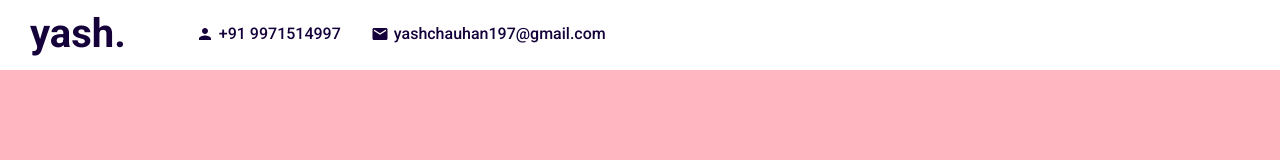
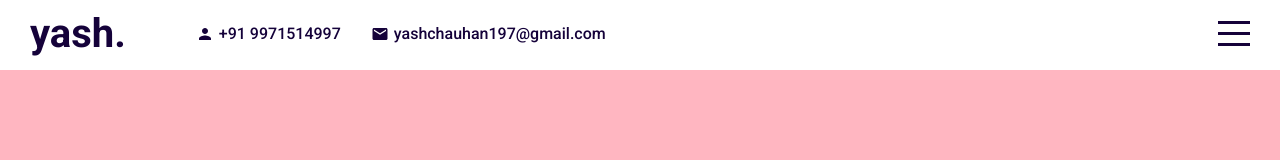
Before and after one commit to yash3001/yash30, a React (Create React App) app: page / in a window 1280 px wide. Shown: the top 160 px of the page. Built offline with nearby package versions, Linux system fonts and the light colour scheme.

Commit message:
top bar and menu complete

```diff
--- a/src/App.jsx
+++ b/src/App.jsx
@@ -4,12 +4,16 @@ import Portfolio from "./components/Portfolio/Portfolio";
 import Works from "./components/Works/Works";
 import Testimonials from "./components/Testimonials/Testimonials";
 import Contact from "./components/Contact/Contact";
+import Menu from "./components/Menu/Menu";
 import "./app.scss";
+import { useState } from "react";
 
 function App() {
+  const [menuOpen, setMenuOpen] = useState(false);
   return (
     <div className="app">
-      <Topbar />
+      <Topbar menuOpen={menuOpen} setMenuOpen={setMenuOpen} />
+      <Menu menuOpen={menuOpen} setMenuOpen={setMenuOpen} />
       <div className="sections">
         <Intro />
         <Portfolio />
--- /dev/null
+++ b/src/components/Menu/Menu.jsx
@@ -0,0 +1,35 @@
+import "./menu.scss";
+
+export default function Menu({ menuOpen, setMenuOpen }) {
+  return (
+    <div className={"menu " + (menuOpen && "active")}>
+      <ul>
+        <li>
+          <a href="#intro" onClick={() => setMenuOpen(!menuOpen)}>
+            Home
+          </a>
+        </li>
+        <li>
+          <a href="#portfolio" onClick={() => setMenuOpen(!menuOpen)}>
+            Portfolio
+          </a>
+        </li>
+        <li>
+          <a href="#works" onClick={() => setMenuOpen(!menuOpen)}>
+            Works
+          </a>
+        </li>
+        <li>
+          <a href="#testimonials" onClick={() => setMenuOpen(!menuOpen)}>
+            Testimonials
+          </a>
+        </li>
+        <li>
+          <a href="#contact" onClick={() => setMenuOpen(!menuOpen)}>
+            Conect
+          </a>
+        </li>
+      </ul>
+    </div>
+  );
+}
--- /dev/null
+++ b/src/components/Menu/menu.scss
@@ -0,0 +1,44 @@
+@import "../../global.scss";
+
+.menu {
+  width: 300px;
+  height: 100vh;
+  background-color: $mainColor;
+  position: fixed;
+  top: 0;
+  right: -300px;
+  z-index: 2;
+
+  display: flex;
+  flex-direction: column;
+  justify-content: center;
+  align-items: center;
+  transition: all 0.5s ease;
+
+  &.active {
+    right: 0;
+  }
+
+  ul {
+    margin: 0;
+    padding: 0;
+    list-style: none;
+    font-size: 30px;
+    font-weight: 300;
+    color: white;
+    width: 60%;
+
+    li {
+      margin-bottom: 30px;
+      a {
+        font-size: inherit;
+        color: inherit;
+        text-decoration: none;
+      }
+
+      &:hover {
+        font-weight: 500;
+      }
+    }
+  }
+}
--- a/src/components/Topbar/Topbar.jsx
+++ b/src/components/Topbar/Topbar.jsx
@@ -1,9 +1,9 @@
 import "./topbar.scss";
 import { Person, Mail } from "@material-ui/icons";
 
-export default function Topbar() {
+export default function Topbar({ menuOpen, setMenuOpen }) {
   return (
-    <div className="topbar">
+    <div className={"topbar " + (menuOpen && "active")}>
       <div className="wrapper">
         <div className="left">
           <a href="#intro" className="logo">
@@ -19,7 +19,7 @@ export default function Topbar() {
           </div>
         </div>
         <div className="right">
-          <div className="hamburger">
+          <div className="hamburger" onClick={() => setMenuOpen(!menuOpen)}>
             <span className="line1"></span>
             <span className="line2"></span>
             <span className="line3"></span>
--- a/src/components/Topbar/topbar.scss
+++ b/src/components/Topbar/topbar.scss
@@ -7,7 +7,8 @@
   color: $mainColor;
   position: fixed;
   top: 0;
-  z-index: 2;
+  z-index: 3;
+  transition: all 1s ease;
 
   .wrapper {
     padding: 10px 30px;
@@ -43,5 +44,45 @@
         }
       }
     }
+
+    .right {
+      .hamburger {
+        width: 32px;
+        height: 25px;
+        display: flex;
+        flex-direction: column;
+        justify-content: space-between;
+        cursor: pointer;
+
+        span {
+          width: 100px;
+          height: 3px;
+          background-color: $mainColor;
+          transform-origin: left;
+          transition: all 0.5s ease;
+        }
+      }
+    }
+  }
+
+  &.active {
+    background-color: $mainColor;
+    color: white;
+
+    .hamburger {
+      span {
+        &:first-child {
+          background-color: white;
+          transform: rotate(45deg);
+        }
+        &:nth-child(2) {
+          opacity: 0;
+        }
+        &:last-child {
+          background-color: white;
+          transform: rotate(-45deg);
+        }
+      }
+    }
   }
 }
```
